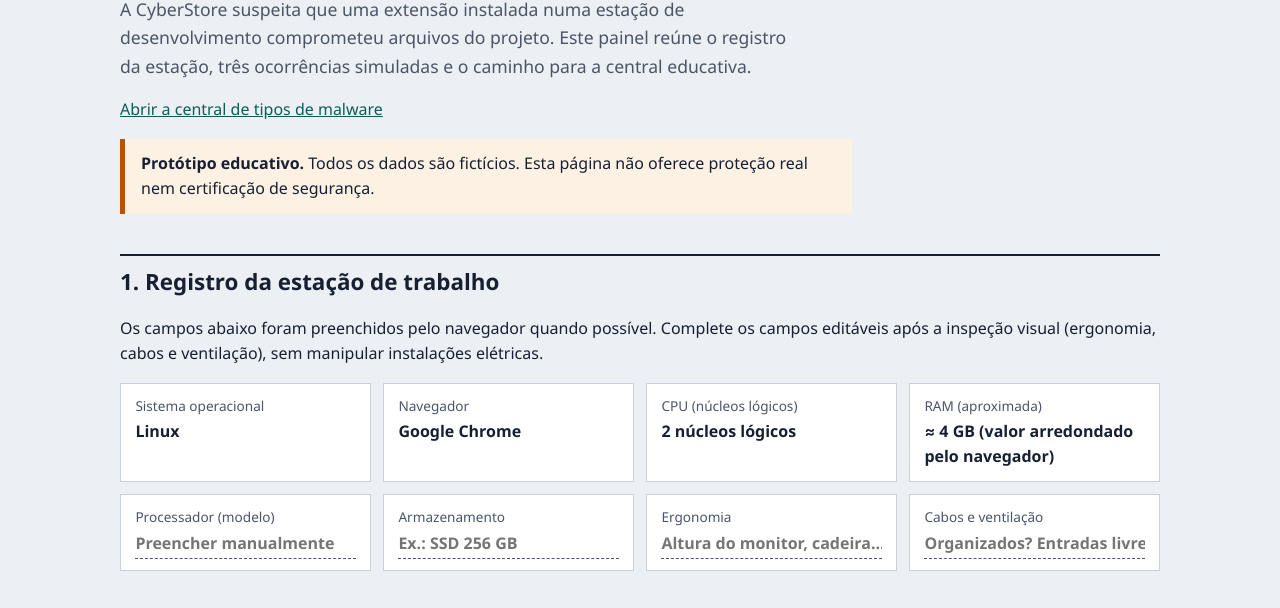
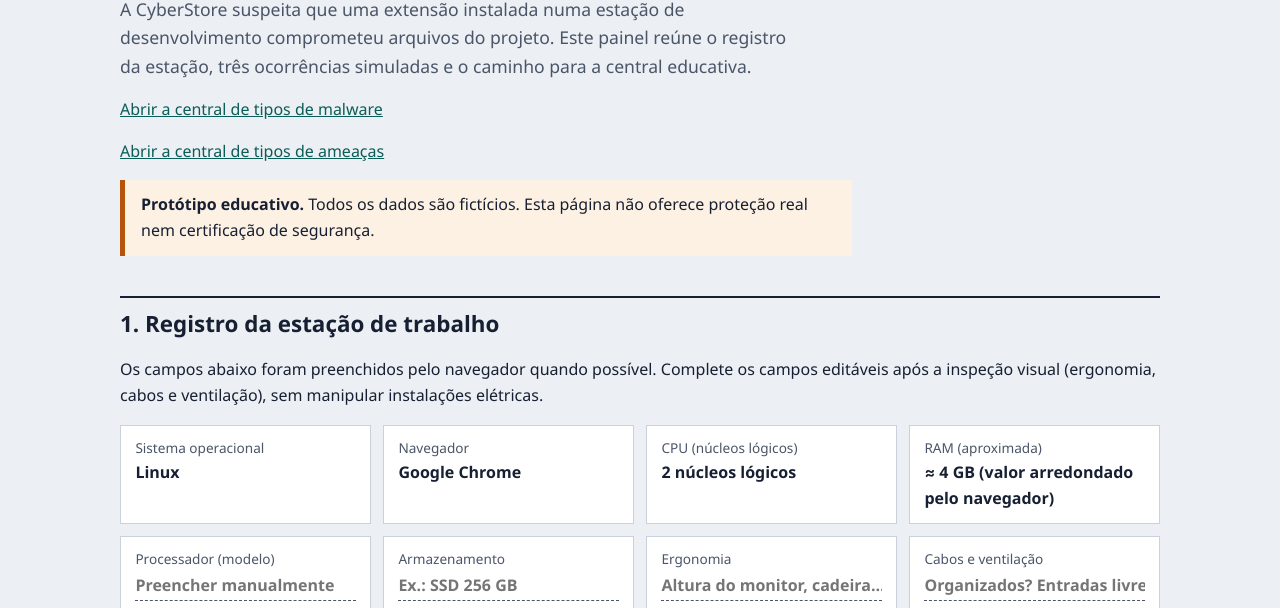
Before and after one commit to JorgeNoolasco/cyberstore-security, a plain HTML site: page index.html in a window 1280 px wide. Shown: the part 224-832 px from the top of the page. Drawn offline with Linux system fonts and the light colour scheme.

Commit message:
Corrige caminhos

```diff
--- a/index.html
+++ b/index.html
@@ -21,6 +21,7 @@
   <h1>Detetives do código malicioso</h1>
   <p class="lead">A CyberStore suspeita que uma extensão instalada numa estação de desenvolvimento comprometeu arquivos do projeto. Este painel reúne o registro da estação, três ocorrências simuladas e o caminho para a central educativa.</p>
   <p><a href="malware.html">Abrir a central de tipos de malware</a></p>
+  <p><a href="ameacas.html">Abrir a central de tipos de ameaças</a></p>
   <p class="aviso"><strong>Protótipo educativo.</strong> Todos os dados são fictícios. Esta página não oferece proteção real nem certificação de segurança.</p>
 
   <h2 id="estacao">1. Registro da estação de trabalho</h2>
```
